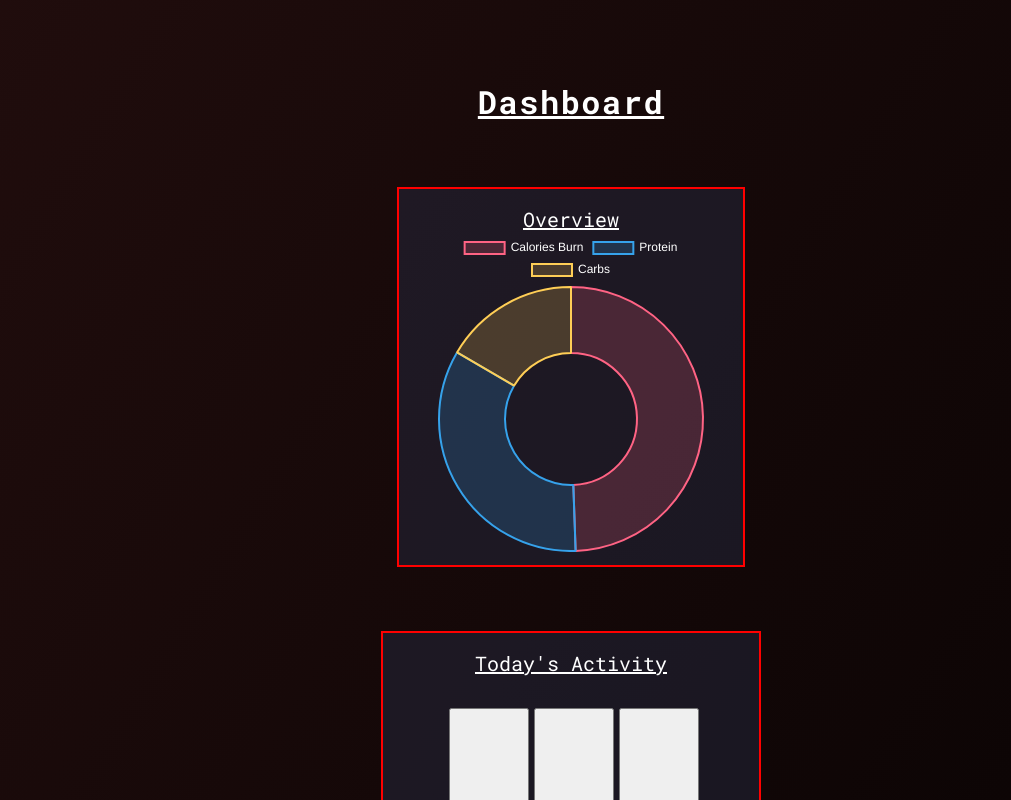
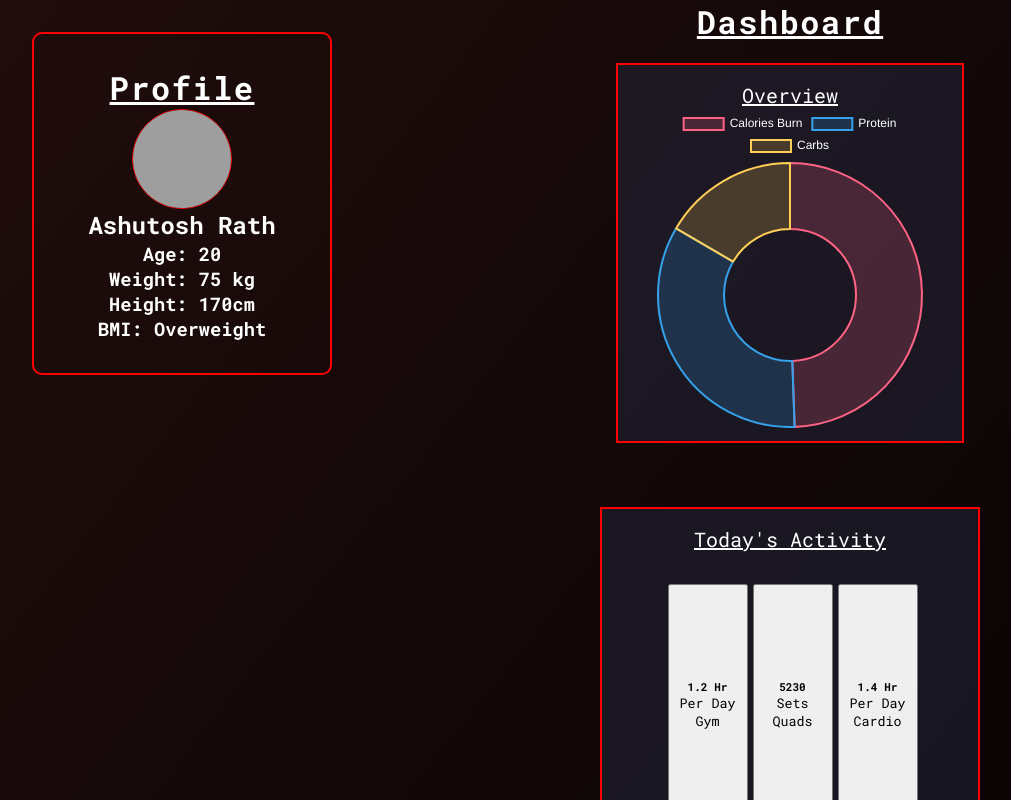
Before and after one commit to anay-p/solving-for-india, a React (Vite) app: page /aboutus in a window 1280 px wide. Shown: the top 800 px of the page, without its empty margins (69-1080 px from the left). Built offline with nearby package versions, Linux system fonts and the light colour scheme; grey boxes are pictures that could not be loaded.

Commit message:
add sidebar

```diff
--- a/src/components/User/Dashboard.css
+++ b/src/components/User/Dashboard.css
@@ -1,14 +1,41 @@
+/* .sectioncontainer {
+  width: 100%;
+  height: auto;
+  overflow-x: hidden;
+  overflow-y: hidden;
+  display: flex;
+  flex-direction: column;
+  align-items: start;
+  justify-content: center;
+  margin-top: 4rem;
+} */
 .main {
   min-height: 70vh;
-  width: 100%;
-  padding: 5rem;
+  /* width: 100%; */
+  display: flex;
+  flex-direction: row;
+  justify-content: space-around;
+  /* gap: 80px; */
+}
+.sidebar {
+  margin: 2rem 0 0 2rem;
+  align-items: flex-start;
+  height: fit-content;
+  width: 300px;
+  border: 2px solid #f00;
+  border-radius: 10px;
+  padding: 2rem;
+}
+.dashboard {
+  width: 50%;
+  align-items: end;
 }
 .main h1 {
   display: flex;
   flex-direction: column;
   justify-content: center;
   align-items: center;
-  padding-bottom: 4rem;
+  /* padding-bottom: 4rem; */
   color: white;
   letter-spacing: 1.5px;
 }
@@ -20,6 +47,9 @@
 .sets {
   height: 15rem;
   margin-left: 5px;
+}
+.dashboard {
+  margin-right: 2rem;
 }
 .dashbody {
   display: flex;
@@ -38,7 +68,7 @@
   gap: 4rem;
 }
 .Tracker {
-  width: 90%;
+  /* width: 90%; */
   margin: auto;
   margin-top: 5rem;
   display: flex;
@@ -58,6 +88,7 @@
   background: rgba(41, 49, 77, 0.4);
   border: 2px solid #f00;
   padding: 12px;
+  margin-top: 20px;
 }
 
 .recc {
--- a/src/components/User/Dashboard.jsx
+++ b/src/components/User/Dashboard.jsx
@@ -54,8 +54,40 @@ const options = {
 
 const Dashboard = () => {
   return (
+    // <div className="sectioncontainer">
     <div class="main">
-      <h1>Dashboard</h1>
+      <div
+        className="sidebar"
+        style={{
+          display: "flex",
+          flexDirection: "column",
+          alignItems: "center",
+          // justifyContent: "center",
+        }}
+      >
+        <h1 style={{ top: "0" }}>Profile</h1>
+        <img
+          src="https://res.cloudinary.com/dhnkuonev/image/upload/v1679906502/11602236_21004063_c6g3he-removebg-preview_ntr0cu.png"
+          alt=""
+          style={{
+            border: "1.5px solid #f00",
+            borderRadius: "50%",
+            height: "100px",
+            width: "100px",
+          }}
+        />
+        <h2>Ashutosh Rath</h2>
+        <h3>Age: 20</h3>
+        <h3>Weight: 75 kg</h3>
+        <h3>Height: 170cm</h3>
+        <h3>BMI: Overweight</h3>
+      </div>
+      <div className="dashboard">
+        <h1
+          style={{ width: "100%", textAlign: "center", marginBottom: "20px" }}
+        >
+          Dashboard
+        </h1>
         <div className="headdash">
           <div className="overview">
             <Card border="danger" style={{ width: "20rem", height: "22rem" }}>
@@ -121,14 +153,16 @@ const Dashboard = () => {
               </Card.Body>
             </Card>
           </div>
+        </div>
         <div className="workouts">
-          <Card border="danger" style={{ width: "22rem", height: "22rem" }}>
+          <Card border="danger" style={{}}>
             <Card.Header
               style={{
                 fontSize: "20px",
                 paddingTop: "5px",
                 textAlign: "center",
                 textDecoration: "underline",
+                margin: "auto",
               }}
             >
               Recommended Activity
@@ -161,7 +195,6 @@ const Dashboard = () => {
               </Card.Text>
             </Card.Body>
           </Card>
-        </div>
         </div>
 
         <div className="Tracker">
@@ -203,6 +236,8 @@ const Dashboard = () => {
           </Card>
         </div>
       </div>
+      {/* </div> */}
+    </div>
   );
 };
 
```
Also changed, not shown: src/components/SectionLayout.jsx (added). Lines whose indentation alone changed are shown as unchanged.
